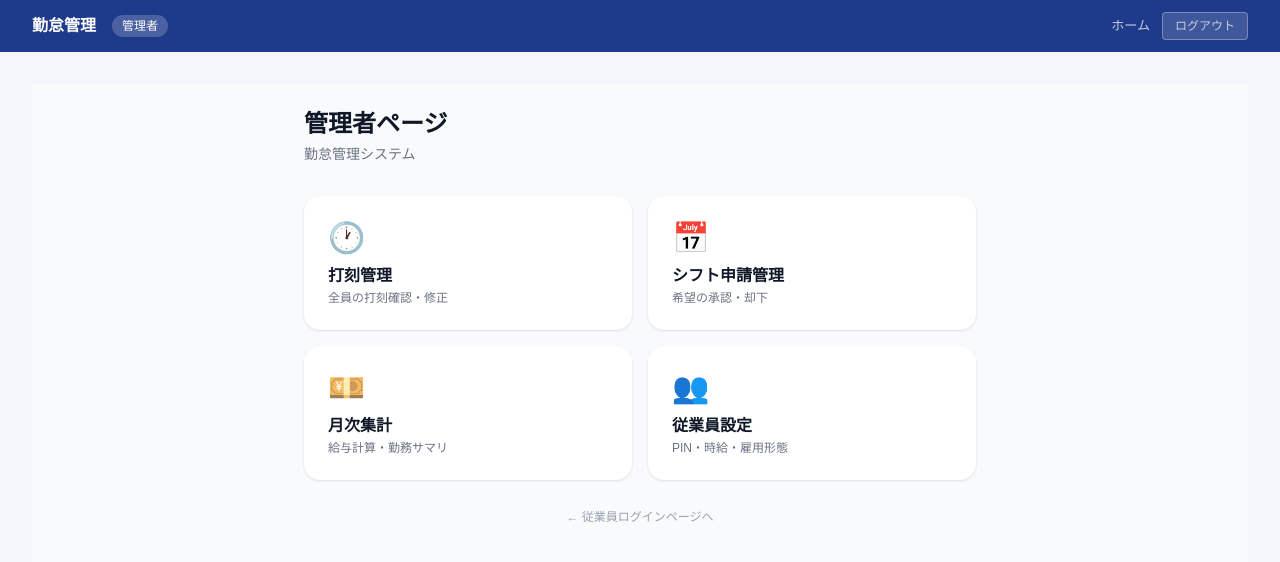
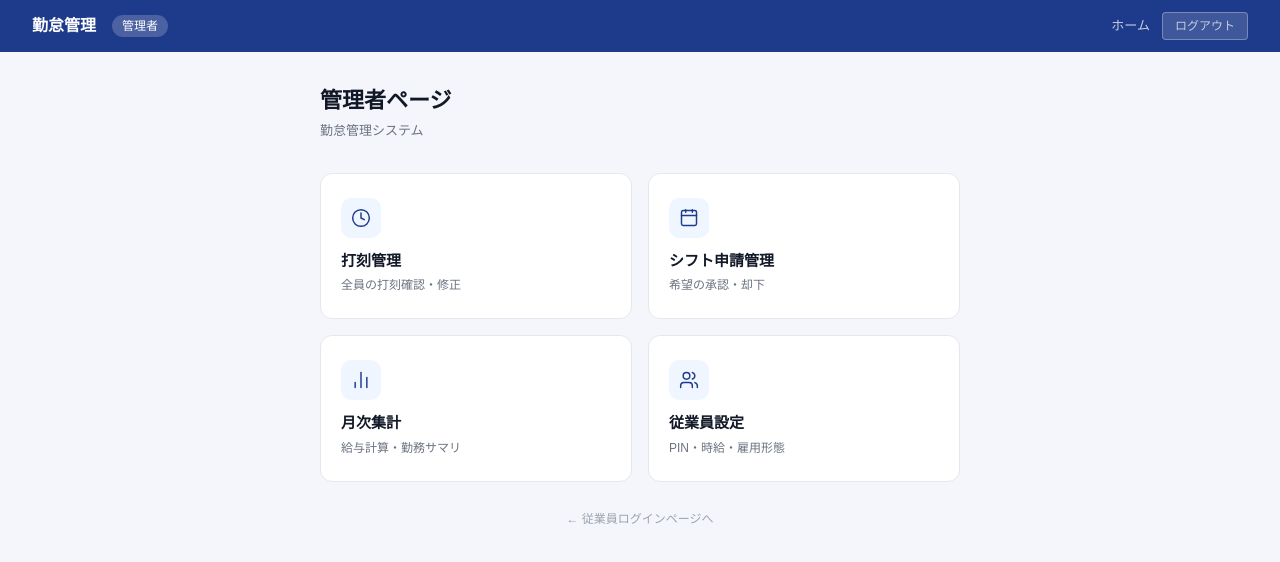
Before and after one commit to takumiinoue-beep/kintai-app, a Next.js app: page /admin in a window 1280 px wide. Shown: the top 562 px of the page. Built offline with nearby package versions, Linux system fonts and the light colour scheme; sample sign-in values are in the browser's storage.

Commit message:
絵文字をSVGアイコンに置き換え

```diff
--- a/app/(admin)/admin/login/page.js
+++ b/app/(admin)/admin/login/page.js
@@ -33,7 +33,7 @@ export default function AdminLogin() {
     <div style={{ minHeight: '100vh', display: 'flex', alignItems: 'center', justifyContent: 'center', background: '#f4f6fb' }}>
       <div style={{ width: '100%', maxWidth: 360, padding: 16 }}>
         <div style={{ textAlign: 'center', marginBottom: 32 }}>
-          <div style={{ fontSize: 48, marginBottom: 12 }}>🔐</div>
+          <div style={{ display: 'flex', justifyContent: 'center', marginBottom: 12 }}><svg width="48" height="48" viewBox="0 0 48 48" fill="none"><rect x="10" y="22" width="28" height="20" rx="4" stroke="#1e3a8a" strokeWidth="2"/><path d="M16 22v-6a8 8 0 0116 0v6" stroke="#1e3a8a" strokeWidth="2" strokeLinecap="round"/><circle cx="24" cy="32" r="2.5" fill="#1e3a8a"/></svg></div>
           <h1 style={{ fontSize: 22, fontWeight: 700, color: '#111827', margin: 0 }}>管理者ログイン</h1>
           <p style={{ fontSize: 13, color: '#6b7280', marginTop: 6 }}>勤怠管理システム</p>
         </div>
--- a/app/(admin)/admin/page.js
+++ b/app/(admin)/admin/page.js
@@ -1,34 +1,47 @@
 'use client'
 import Link from 'next/link'
+import { Clock, Calendar, BarChart2, Users } from 'lucide-react'
+
+const items = [
+  { href: '/admin/attendance', icon: Clock,     label: '打刻管理',     desc: '全員の打刻確認・修正' },
+  { href: '/admin/shift',      icon: Calendar,  label: 'シフト申請管理', desc: '希望の承認・却下' },
+  { href: '/admin/summary',    icon: BarChart2, label: '月次集計',     desc: '給与計算・勤務サマリ' },
+  { href: '/admin/employees',  icon: Users,     label: '従業員設定',   desc: 'PIN・時給・雇用形態' },
+]
 
 export default function AdminTop() {
   return (
-    <div className="min-h-screen bg-slate-50 p-6">
-      <div className="max-w-2xl mx-auto">
-        <div className="mb-8">
-          <h1 className="text-2xl font-bold text-gray-900">管理者ページ</h1>
-          <p className="text-sm text-gray-500 mt-1">勤怠管理システム</p>
-        </div>
+    <div style={{ maxWidth: 640, margin: '0 auto' }}>
+      <div style={{ marginBottom: 32 }}>
+        <h1 style={{ fontSize: 22, fontWeight: 700, color: '#111827', margin: 0 }}>管理者ページ</h1>
+        <p style={{ fontSize: 13, color: '#6b7280', marginTop: 4 }}>勤怠管理システム</p>
+      </div>
 
-        <div className="grid grid-cols-2 gap-4">
-          {[
-            { href: '/admin/attendance', icon: '🕐', label: '打刻管理', desc: '全員の打刻確認・修正' },
-            { href: '/admin/shift',      icon: '📅', label: 'シフト申請管理', desc: '希望の承認・却下' },
-            { href: '/admin/summary',    icon: '💴', label: '月次集計', desc: '給与計算・勤務サマリ' },
-            { href: '/admin/employees',  icon: '👥', label: '従業員設定', desc: 'PIN・時給・雇用形態' },
-          ].map(item => (
-            <Link key={item.href} href={item.href}
-              className="card hover:shadow-md transition-shadow cursor-pointer block">
-              <div className="text-3xl mb-2">{item.icon}</div>
-              <div className="font-semibold text-gray-900">{item.label}</div>
-              <div className="text-xs text-gray-500 mt-0.5">{item.desc}</div>
+      <div style={{ display: 'grid', gridTemplateColumns: '1fr 1fr', gap: 16 }}>
+        {items.map(item => {
+          const Icon = item.icon
+          return (
+            <Link key={item.href} href={item.href} style={{ textDecoration: 'none' }}>
+              <div style={{
+                background: 'white', borderRadius: 12, border: '1px solid #e5e7eb',
+                padding: '24px 20px', cursor: 'pointer', transition: 'box-shadow 0.15s',
+              }}
+                onMouseEnter={e => e.currentTarget.style.boxShadow = '0 4px 12px rgba(0,0,0,0.08)'}
+                onMouseLeave={e => e.currentTarget.style.boxShadow = 'none'}
+              >
+                <div style={{ width: 40, height: 40, borderRadius: 10, background: '#eff6ff', display: 'flex', alignItems: 'center', justifyContent: 'center', marginBottom: 12 }}>
+                  <Icon size={20} color="#1e3a8a" strokeWidth={1.75} />
+                </div>
+                <div style={{ fontWeight: 600, color: '#111827', fontSize: 15 }}>{item.label}</div>
+                <div style={{ fontSize: 12, color: '#6b7280', marginTop: 4 }}>{item.desc}</div>
+              </div>
             </Link>
-          ))}
-        </div>
+          )
+        })}
+      </div>
 
-        <div className="mt-6 text-center">
-          <a href="/" className="text-xs text-gray-400 hover:text-gray-600">← 従業員ログインページへ</a>
-        </div>
+      <div style={{ marginTop: 24, textAlign: 'center' }}>
+        <a href="/" style={{ fontSize: 12, color: '#9ca3af', textDecoration: 'none' }}>← 従業員ログインページへ</a>
       </div>
     </div>
   )
--- a/app/page.js
+++ b/app/page.js
@@ -39,7 +39,7 @@ export default function LoginPage() {
     <div className="min-h-screen flex items-center justify-center bg-gradient-to-br from-indigo-50 to-slate-100 p-4">
       <div className="w-full max-w-sm">
         <div className="text-center mb-8">
-          <div className="text-5xl mb-3">🕐</div>
+          <div className="flex justify-center mb-4"><svg width="48" height="48" viewBox="0 0 48 48" fill="none"><circle cx="24" cy="24" r="20" stroke="#1e3a8a" strokeWidth="2"/><path d="M24 14v10l6 4" stroke="#1e3a8a" strokeWidth="2" strokeLinecap="round"/></svg></div>
           <h1 className="text-2xl font-bold text-gray-900">勤怠管理</h1>
           <p className="text-sm text-gray-500 mt-1">従業員番号とPINでログイン</p>
         </div>
--- a/package.json
+++ b/package.json
@@ -10,6 +10,7 @@
   },
   "dependencies": {
     "@supabase/supabase-js": "^2.108.1",
+    "lucide-react": "^1.21.0",
     "next": "16.2.9",
     "react": "19.2.4",
     "react-dom": "19.2.4"
```
Also changed, not shown: 1 other file (tests, documents, lock files or other folders).
